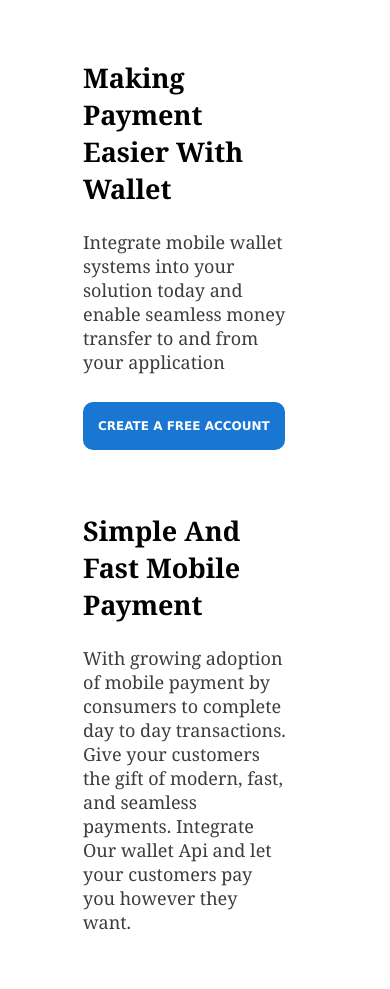
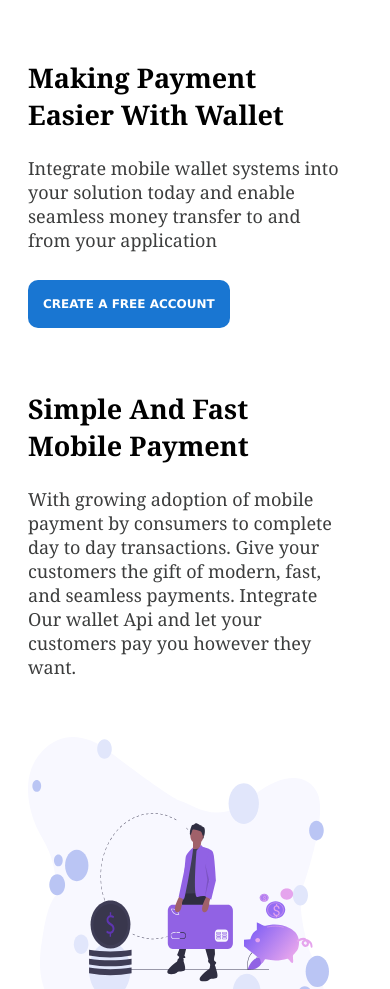
Before and after one commit to Chikadibia24/landing-page, a plain HTML site: page index.html in a window 390 px wide. Shown: the part 85-1074 px from the top of the page. Drawn offline with Linux system fonts and the light colour scheme.

Commit message:
Reduce the mobile view left and right padding

```diff
--- a/assets/styles/index.css
+++ b/assets/styles/index.css
@@ -74,7 +74,7 @@ nav h3 {
   display: flex;
   flex-direction: column;
   gap: 30px;
-  padding: 0 75px;
+  padding: 0 20px;
 }
 
 .hero div {
@@ -119,7 +119,7 @@ nav h3 {
   display: flex;
   flex-direction: column;
   gap: 30px;
-  padding: 0 75px;
+  padding: 0 20px;
   margin-top: 40px;
 }
 
@@ -145,7 +145,7 @@ section div p {
 }
 
 /* Laptop */
-@media only screen and (min-width: 1024px) {
+@media only screen and (min-width: 1078px) {
   nav {
     justify-content: space-evenly;
     padding: 16px 85px 16px 60px;
```
Also changed, not shown: index.html (line endings or trailing spaces).
